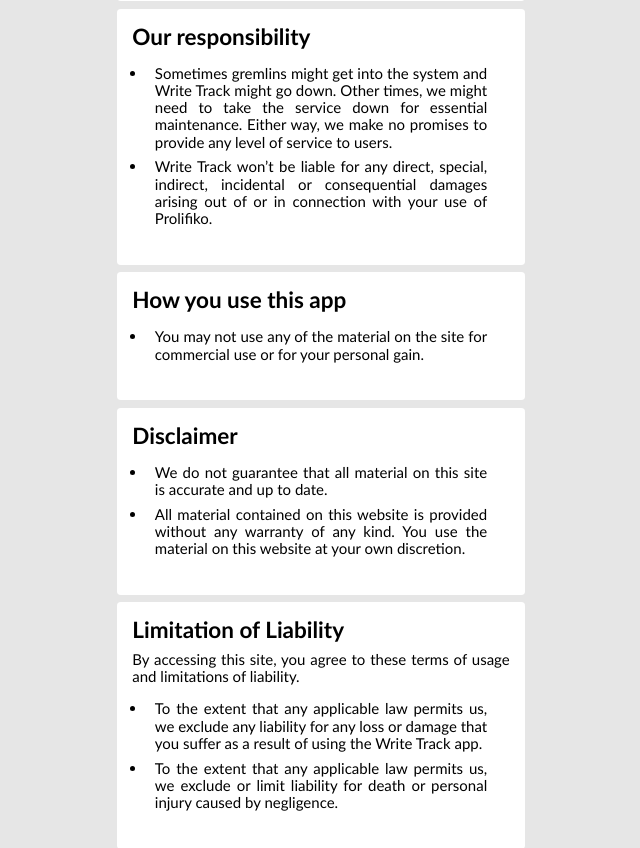
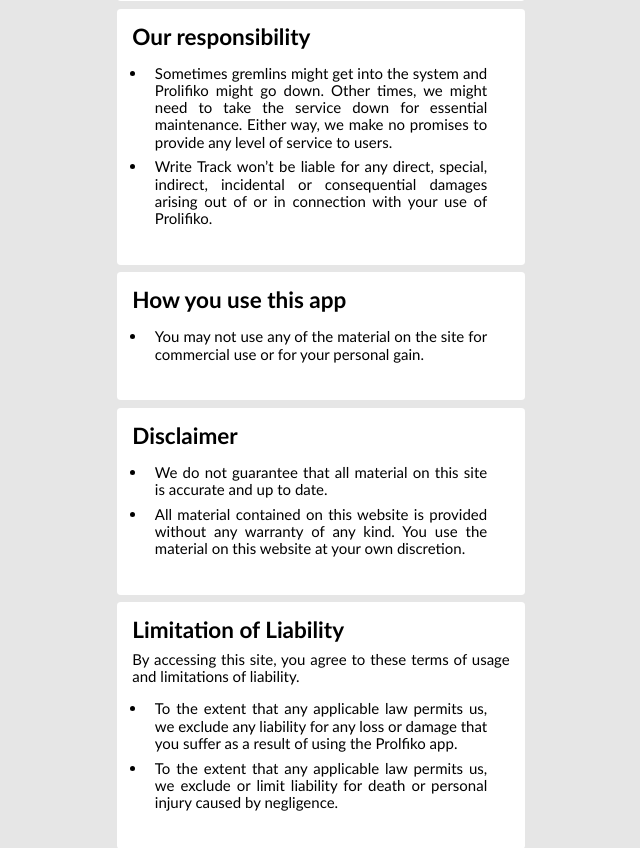
Before and after one commit to jtraub/prolifiko.com, a Django app: page /terms/ in a window 1280 px wide. Shown: the part 658-1506 px from the top of the page, without its empty margins (319-959 px from the left). Run offline with Django 3.2, Linux system fonts and the light colour scheme; style sheets or scripts are compiled from the project's sources; parts of the project's set-up code (start-up, migrations or seed data) failed here and were passed over; some libraries are stand-ins or nearby versions.

Commit message:
Update references to Write Track

```diff
--- a/app/templates/base.html
+++ b/app/templates/base.html
@@ -3,7 +3,7 @@
 <html>
 <head>
     <meta name="viewport" content="width=device-width, initial-scale=1.0, maximum-scale=1.0, user-scalable=0" />
-    <title>Write Track</title>
+    <title>Prolifiko</title>
 
     <link rel="stylesheet" type="text/css" href="{% static 'bundle.css' %}"/>
 
--- a/app/templates/emails/dr3.html
+++ b/app/templates/emails/dr3.html
@@ -1,7 +1,7 @@
 {% extends 'emails/base.html' %}
 
 {% block content %}
-<p>You haven&rsquo;t set a goal for our Write Track 5-day challenge but that&rsquo;s okay &ndash; now might not have been the right time.</p>
+<p>You haven&rsquo;t set a goal for our Prolifiko 5-day challenge but that&rsquo;s okay &ndash; now might not have been the right time.</p>
 <p><strong>You can pick up this challenge at any time &ndash; we&rsquo;re not going anywhere!</strong></p>
 <p>Just click on <strong><a href="{{ BASE_URL }}{% url 'new_goal' %}">this link</a></strong> to set your goal and the support cycle will kick in.</p>
 <p>In the meantime you might like to sign up to <a href="http://blog.write-track.co.uk">receive our fortnightly newsletter</a> where you can receive our ebook <em>The Liar&rsquo;s Guide to Writing</em> plus writing tips, advice and productivity hacks &ndash; all for free.</p>
--- a/app/templates/emails/n1_registration.html
+++ b/app/templates/emails/n1_registration.html
@@ -1,7 +1,7 @@
 {% extends 'emails/base.html' %}
 
 {% block content %}
-<p>Thanks so much for joining the Write Track 5 day challenge.</p>
+<p>Thanks so much for joining the Prolifiko 5 day challenge.</p>
 <p>We&rsquo;re really excited to have you on board because we know it&rsquo;s going to give your writing the productivity boost it deserves &ndash; so get ready!</p>
 <p>We&rsquo;d love to say hi in person and tell you a bit more about the challenge - <a href="https://www.youtube.com/watch?v=FqYtu4jLKT0">click here to watch the video</a>.</p>
 <h2>How it works</h2>
--- a/app/templates/emails/n3_step_1_complete.html
+++ b/app/templates/emails/n3_step_1_complete.html
@@ -2,7 +2,7 @@
 
 {% block content %}
 <p>Congratulations!&nbsp;</p>
-<p>You&rsquo;ve completed day one of your Write Track 5-day challenge.</p>
+<p>You&rsquo;ve completed day one of your Prolifiko 5-day challenge.</p>
 <p>We hope you feel really proud of yourself &ndash; you should.</p>
 <p>By completing this first step you&rsquo;re now in the 86% of people who go on to finish the whole challenge. That&rsquo;s amazing!</p>
 <p>Okay, we&rsquo;d love to share with you our first secret of writing productivity and that&rsquo;s to&hellip; <strong>book in the time.</strong></p>
--- a/app/templates/menu/terms.html
+++ b/app/templates/menu/terms.html
@@ -43,7 +43,7 @@
         <h2>Our responsibility</h2>
         <ul>
             <li>
-                Sometimes gremlins might get into the system and Write Track might go down. Other
+                Sometimes gremlins might get into the system and Prolifiko might go down. Other
                 times, we might need to take the service down for essential maintenance. Either way,
                 we make no promises to provide any level of service to users.
             </li>
@@ -80,7 +80,7 @@
         <ul>
             <li>
                 To the extent that any applicable law permits us, we exclude any liability for
-                any loss or damage that you suffer as a result of using the Write Track app.
+                any loss or damage that you suffer as a result of using the Prolfiko app.
             </li>
             <li>
                 To the extent that any applicable law permits us, we exclude or limit liability for
--- a/app/templates/registration/password_reset_email.html
+++ b/app/templates/registration/password_reset_email.html
@@ -1,4 +1,4 @@
-<p>You received this email because you requested a password reset for the Write Track 5-day challenge.</p>
+<p>You received this email because you requested a password reset for the Prolifiko 5-day challenge.</p>
 
 <p>Please <a href="{{ protocol }}://{{ domain }}{% url 'password_reset_confirm' uidb64=uid token=token %}">click here</a> to choose a new password.</p>
 
--- a/app/templates/registration/password_reset_email.txt
+++ b/app/templates/registration/password_reset_email.txt
@@ -1,4 +1,4 @@
-You received this email because you requested a password reset for the Write Track 5-day challenge.
+You received this email because you requested a password reset for the Prolifiko 5-day challenge.
 
 Please use this link to choose a new password: {{ protocol }}://{{ domain }}{% url 'password_reset_confirm' uidb64=uid token=token %}
 
--- a/app/templates/registration/password_reset_subject.txt
+++ b/app/templates/registration/password_reset_subject.txt
@@ -1 +1 @@
-Password reset: Write Track 5-day challenge
+Password reset: Prolifiko 5-day challenge
```
